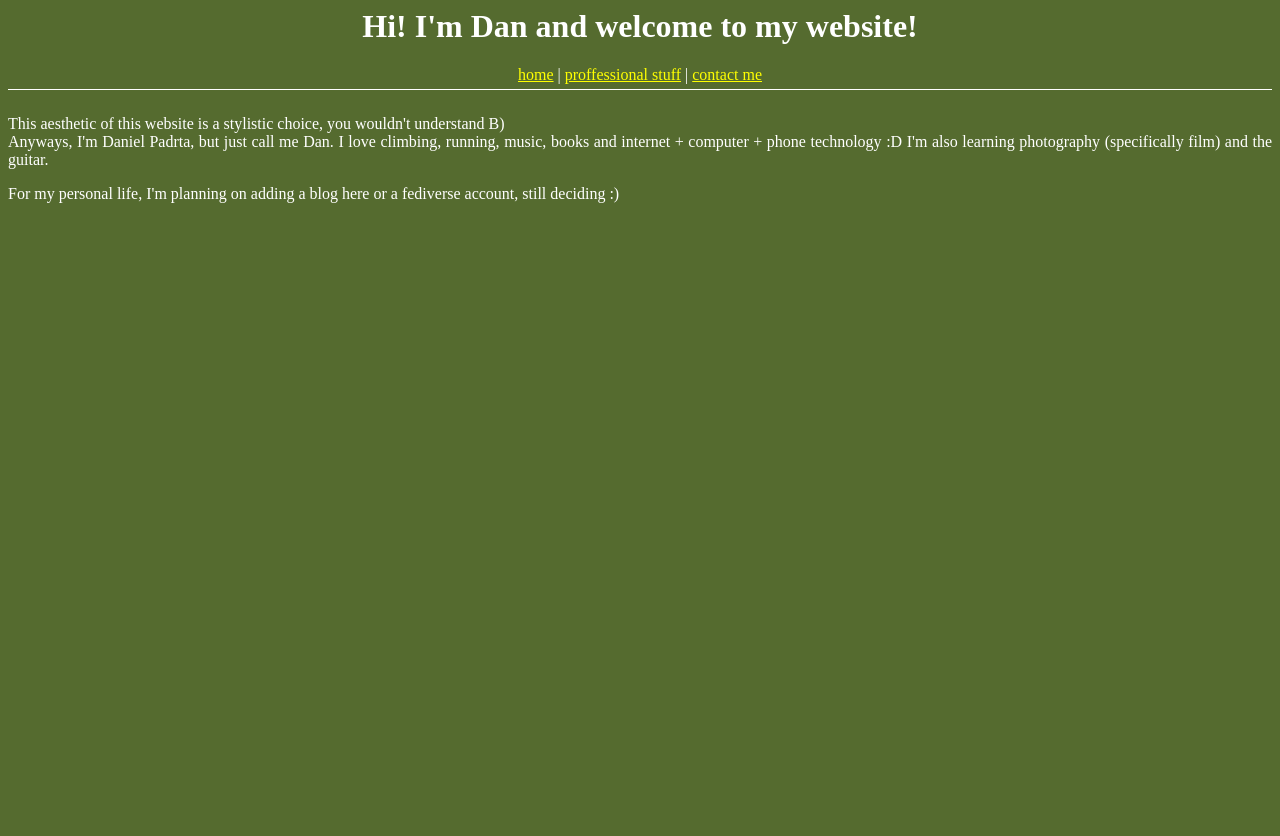
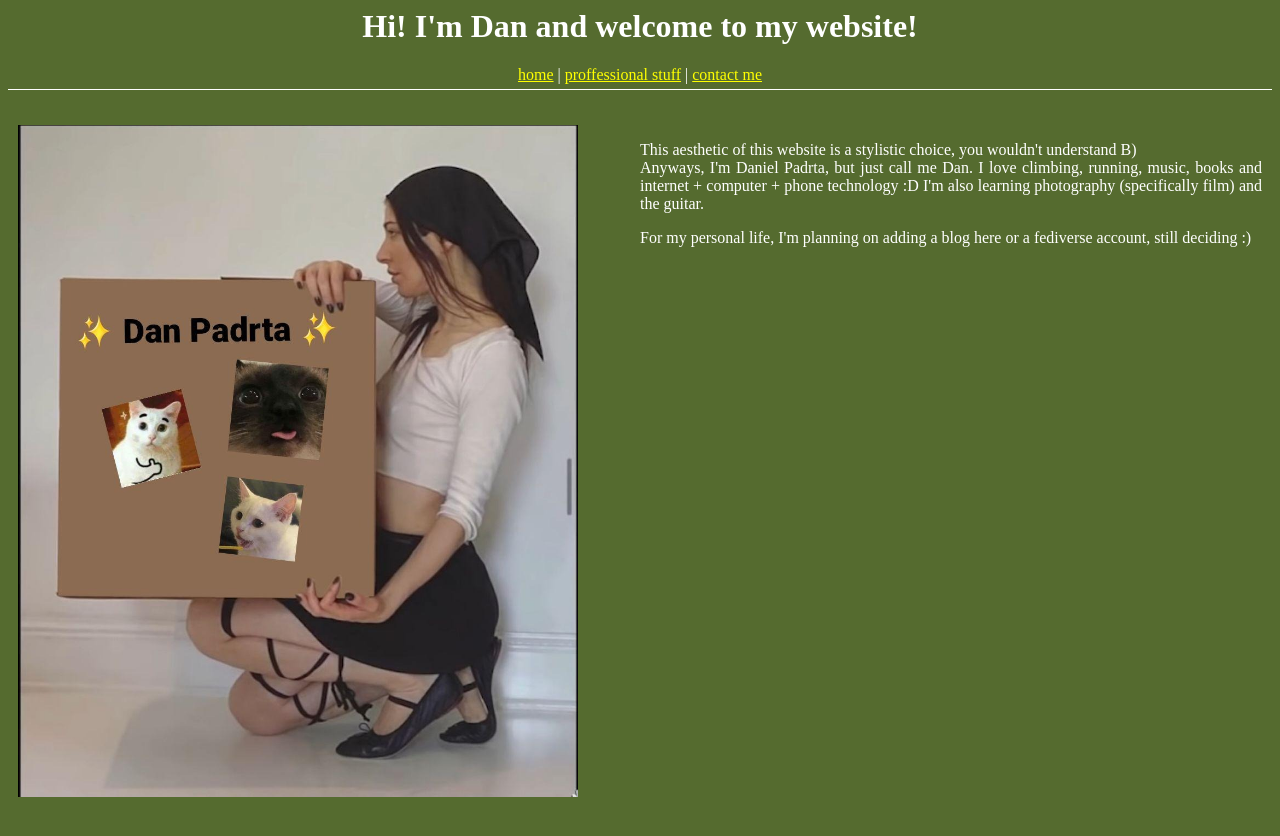
Before and after one commit to danpadcz/danpadcz.github.io, a Jekyll site: the page built from index.html, in a window 1280 px wide. Shown: the top 836 px of the page. Built offline with Jekyll 4.4.1, drawn with Linux system fonts in a browser that asks for light colours.

Commit message:
Add Caroline Polachek

```diff
--- a/_layouts/ilikegreen.html
+++ b/_layouts/ilikegreen.html
@@ -15,7 +15,9 @@
             <a href="/contactmeee.html">contact me</a>
         </nav>
     </header>
-    {{ content }}
+    <div style="padding: 10px;">
+        {{ content }}
+    </div>
     <!-- <footer id="site_footer">
         <p>hi :]</p>
     </footer> -->
--- a/index.html
+++ b/index.html
@@ -2,7 +2,8 @@
 title: Home
 layout: ilikegreen
 ---
-
+<div>
+<div style="width: 50%; float:right">
     <p>
         This aesthetic of this website is a stylistic choice, you wouldn't understand B)
         <br>
@@ -11,3 +12,8 @@ layout: ilikegreen
     <p>
         For my personal life, I'm planning on adding a blog here or a fediverse account, still deciding :)
     </p>
+    </div>
+<div style="width: 50%; float:right;">
+    <img src="assets/carolineholdingdan.jpeg" alt="Picture of caroline polachek holding a big piece of cardbord with Dan Padrta written on it and 3 cats" style="width:90%; margin-left: auto; margin-right: auto;">
+</div>
+</div>
```
Also changed, not shown: contactmeee.md (+3 -1 lines), assets/carolineholdingdan.jpeg (added). Lines whose indentation alone changed are shown as unchanged.
